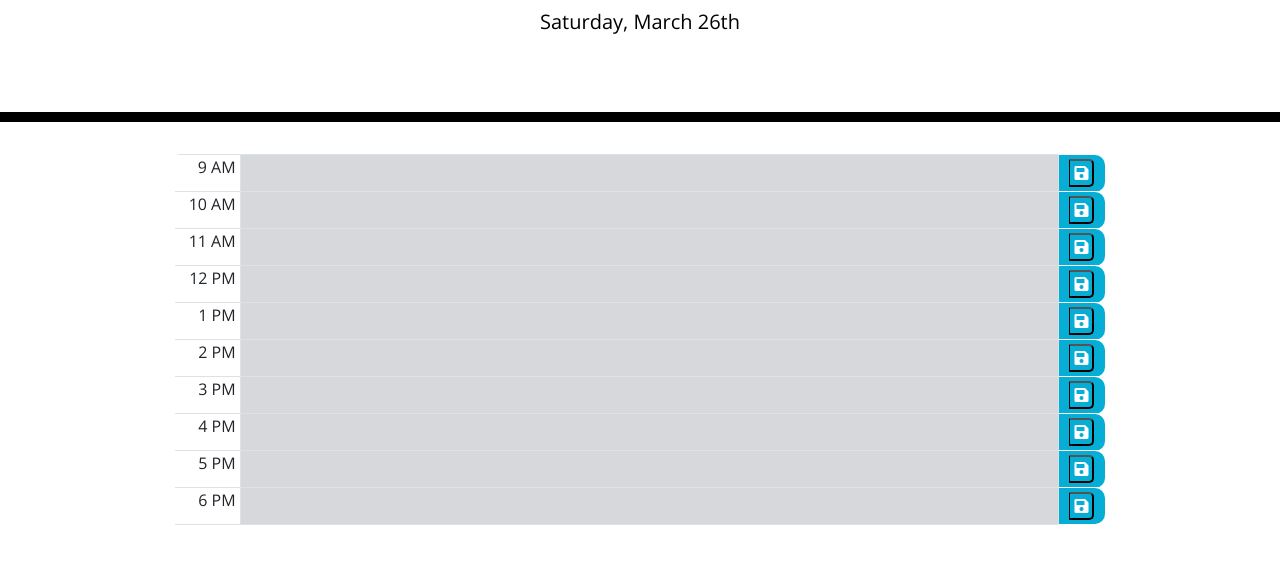
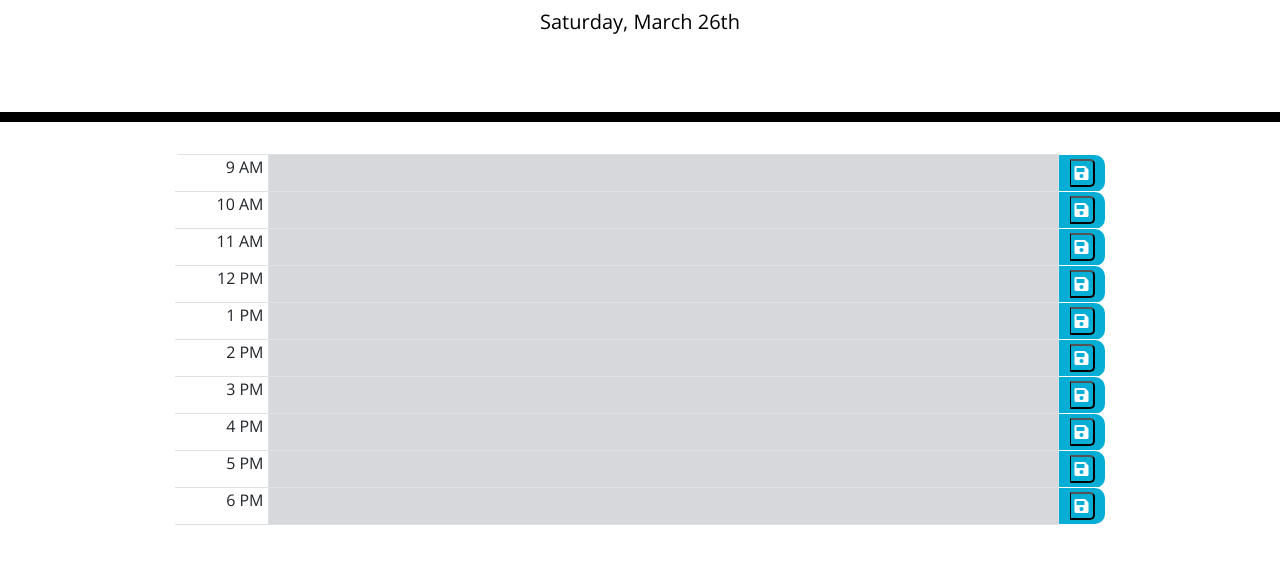
Before and after one commit to rajeswarivmarimuthu/workday-scheduler, a plain HTML site: page index.html in a window 1280 px wide. Shown: the part 182-746 px from the top of the page. Drawn offline with nearby package versions, Linux system fonts and the light colour scheme.

Commit message:
updated styling

```diff
--- a/assets/js/script.js
+++ b/assets/js/script.js
@@ -60,26 +60,26 @@ function  addTimeBlocks(rowCnt,startTime) {
 
     const timeAttributes = {
         type: 'text',
-        width: '7%',
+        width: '10%',
         class: 'border-right border-bottom p-1 hour text-right'
     }
 
     const pastDescAtrributes = {
-        width: '88%',
+        width: '85%',
         class: 'border-right border-bottom p-1 table-secondary description  text-left',
         id: 'event',
         contenteditable: 'false'
     }
 
     const presentDescAtrributes = {
-        width: '88%',
+        width: '85%',
         class: 'border-right border-bottom p-1 table-danger description text-left',
         id: 'event',
         contenteditable: "true"
     }
 
     const futureDescAtrributes = {
-        width: '88%',
+        width: '85%',
         class: 'border-right border-bottom p-1 table-success description text-left',
         id: 'event',
         contenteditable: "true"
--- a/assets/styles/style.css
+++ b/assets/styles/style.css
@@ -14,6 +14,12 @@ textarea {
   border-left: 1px solid black;
   padding: 10px;
 } */
+
+main {
+ display: flex;
+ justify-content: center;
+ align-items: center;
+}
 
 .jumbotron {
   text-align: center;
--- a/index.html
+++ b/index.html
@@ -29,6 +29,7 @@
       <p id="currentDay" class="lead"></p>
     </header>
 
+    <main>
       <div class="container col-12 col-md-8 col-lg-9">
         <!-- Timeblocks go here -->
           <div class="table-responsive time-block">
@@ -37,6 +38,7 @@
             </table>
           </div>
       </div>
+  </main>
 
     <script src="https://cdnjs.cloudflare.com/ajax/libs/jquery/3.2.1/jquery.min.js"></script>
     <script src="https://cdnjs.cloudflare.com/ajax/libs/moment.js/2.24.0/moment.min.js"></script>
```
Lines whose indentation alone changed are shown as unchanged.
